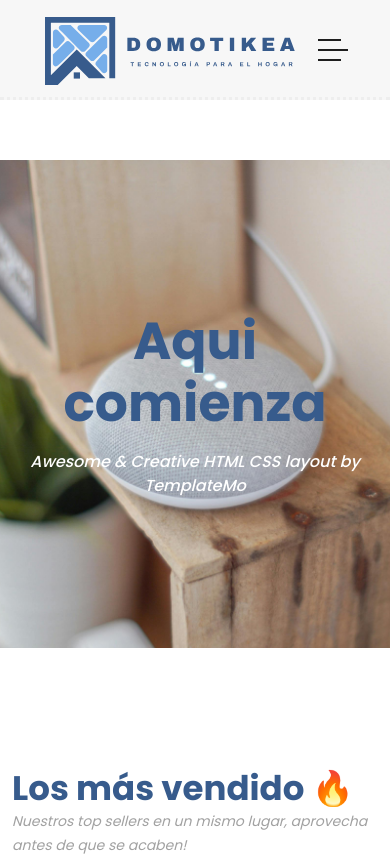
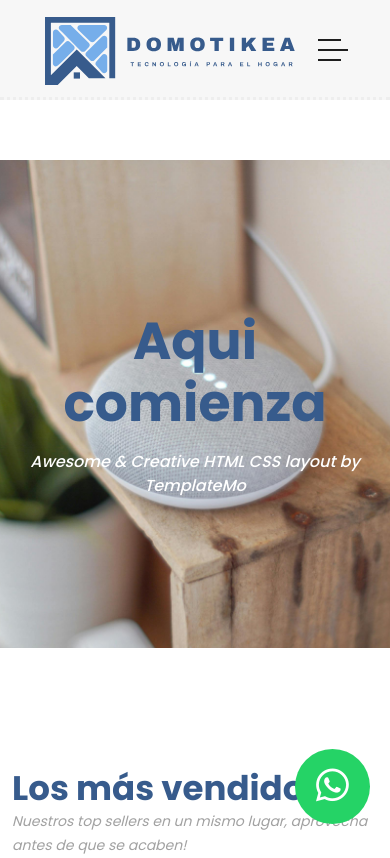
Before and after one commit to be-world/domotikea, a plain HTML site: page index.html in a window 390 px wide. Shown: the top 858 px of the page. Drawn offline with nearby package versions, Linux system fonts and the light colour scheme.

Commit message:
[feat]: adding whatsapp

```diff
--- a/assets/css/styles.css
+++ b/assets/css/styles.css
@@ -1153,3 +1153,29 @@ responsive
     margin-top: 30px;
   }
 }
+
+.float {
+  position: fixed;
+  width: 100px;
+  height: 100px;
+  bottom: 40px;
+  right: 40px;
+  background-color: #25d366;
+  color: #fff;
+  border-radius: 50px;
+  text-align: center;
+  font-size: 30px;
+  z-index: 100;
+  align-content: center;
+  font-size: 50px;
+}
+
+@media (max-width: 768px) {
+  .float {
+    width: 75px;
+    height: 75px;
+    bottom: 20px;
+    right: 20px;
+    font-size: 37.5px;
+  }
+}
--- a/index.html
+++ b/index.html
@@ -169,6 +169,14 @@
     </section> -->
     <!-- ***** Social Area Ends ***** -->
 
+    <a
+      href="https://wa.me/573332823546/?text=Esto%20Es%20una%20prueba"
+      class="float"
+      target="_blank"
+    >
+      <i class="fa-brands fa-whatsapp my-float"></i>
+    </a>
+
     <!-- ***** Footer Start ***** -->
     <div id="footer-container"></div>
     <!-- ***** Footer Area End ***** -->
--- a/reusable-components/footer.html
+++ b/reusable-components/footer.html
@@ -29,7 +29,11 @@
       <div class="col-lg-4">
         <h4>Contáctanos</h4>
         <ul>
-          <li><a href="#">Whatsapp: +57 333 2823546</a></li>
+          <li>
+            <a href="https://wa.me/573332823546/?text=Esto%20Es%20una%20prueba"
+              >Whatsapp: +57 333 2823546</a
+            >
+          </li>
           <li><a href="#">Correo: domotikea@gmail.com</a></li>
         </ul>
       </div>
```
Also changed, not shown: assets/images/men.jpg (deleted), 1 other file.
